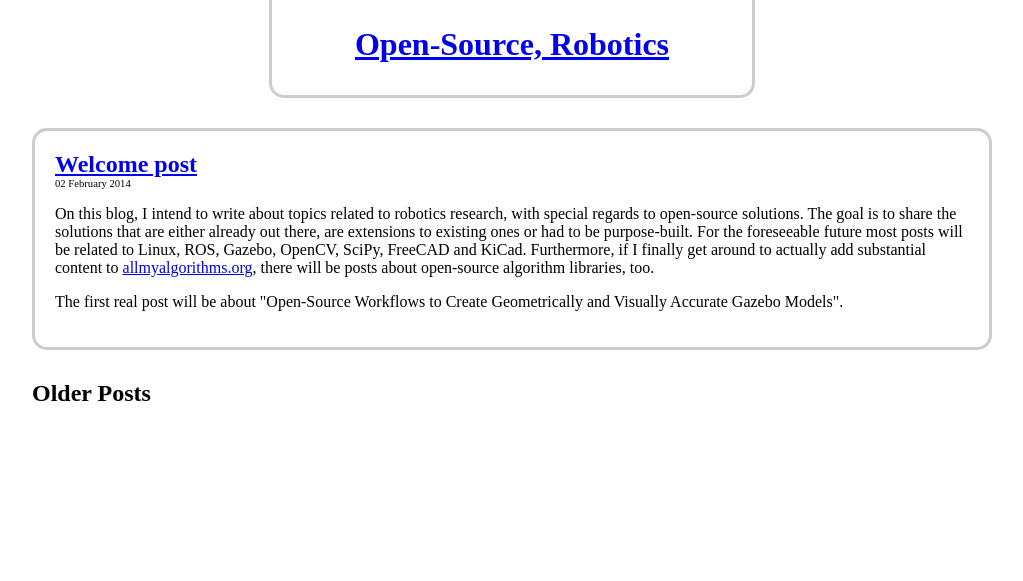
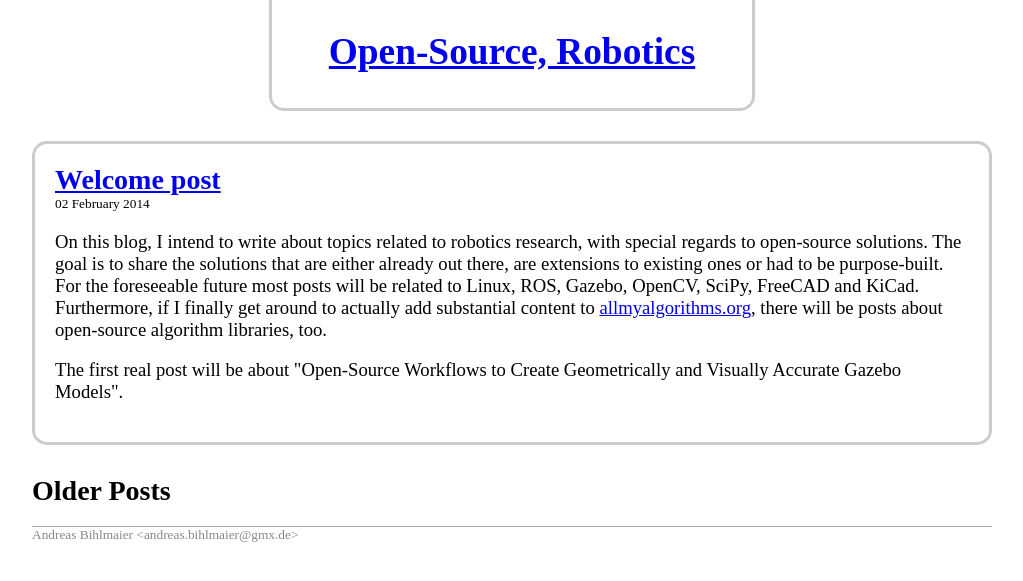
Before and after one commit to andreasBihlmaier/andreasBihlmaier.github.io, a Jekyll site: the page built from index.md, in a window 1280 px wide. Shown: the top 581 px of the page, without its empty margins (128-1151 px from the left). Built offline with Jekyll 4.4.1, drawn with Linux system fonts in a browser that asks for light colours.

Commit message:
do not use fixed, but liquid layout

```diff
--- a/_includes/footer.html
+++ b/_includes/footer.html
@@ -1,2 +1,5 @@
+ <div class="contact">
+   Andreas Bihlmaier &ltandreas.bihlmaier@gmx.de&gt
+ </div>
 </body>
 </html>
--- a/css/style.css
+++ b/css/style.css
@@ -1,7 +1,8 @@
 body {
-  width: 960px;
+  max-width: 960px;
   margin: 0px auto 0px auto;
   font: arial, sans-serif;
+  font-size: 14pt;
 }
 
 h2 {
@@ -16,7 +17,7 @@
   border-style: solid;
   border-top: 0px;
   margin: 0px auto 30px auto;
-  width: 480px;
+  max-width: 480px;
 }
 
 div.post {
@@ -27,7 +28,7 @@
 }
 
 div.post .date {
-  font-size: 8pt;
+  font-size: 10pt;
   margin: 0px;
 }
 
@@ -37,3 +38,11 @@
 div.oldposts {
   margin-top: 30px;
 }
+
+div.contact {
+  font-size: 10pt;
+  color: #888888;
+  border-style: solid;
+  border-width: 1px 0px 0px 0px;
+  border-color: #aaaaaa;
+}
```
